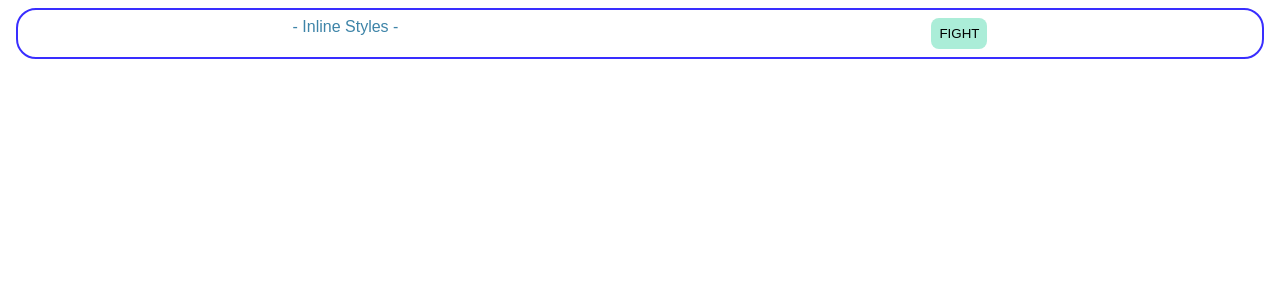
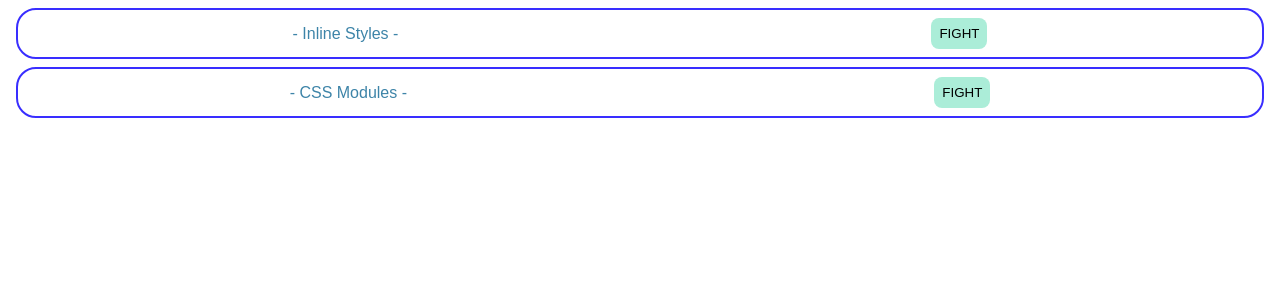
Before and after one commit to sika0115/React-stepup-style, a React (Create React App) app: page / in a window 1280 px wide. Shown: the top 300 px of the page. Built offline with nearby package versions, Linux system fonts and the light colour scheme.

Commit message:
CSSModuleを適用

```diff
--- a/src/App.js
+++ b/src/App.js
@@ -1,3 +1,4 @@
+import { CssModules } from "./components/CssModules";
 import { InlineStyle } from "./components/InlineStyle";
 import "./styles.css";
 
@@ -5,6 +6,7 @@
   return (
     <div className="App">
       <InlineStyle />
+      <CssModules />
     </div>
   );
 }
--- /dev/null
+++ b/src/components/CssModules.jsx
@@ -0,0 +1,9 @@
+import classes from "./CssModules.module.scss";
+export const CssModules = () => {
+  return (
+    <div className={classes.container}>
+      <p className={classes.title}>- CSS Modules -</p>
+      <button className={classes.button}>FIGHT</button>
+    </div>
+  );
+};
--- /dev/null
+++ b/src/components/CssModules.module.scss
@@ -0,0 +1,24 @@
+.container {
+  border: solid 2px #392eff;
+  border-radius: 20px;
+  padding: 8px;
+  margin: 8px;
+  display: flex;
+  justify-content: space-around;
+  align-items: center;
+}
+.title {
+  margin: 0;
+  color: #3d84a8;
+}
+.button{
+  background-color: #abedd8;
+  border: none;
+  padding: 8px;
+  border-radius:8px;
+  &:hover {
+    background-color: #46cdcf;
+    color: #fff;
+    cursor: pointer;
+  }
+}
--- a/src/components/InlineStyle.jsx
+++ b/src/components/InlineStyle.jsx
@@ -6,7 +6,7 @@
     margin: "8px",
     display: "flex",
     justifyContent: "space-around",
-    alignItem: "center"
+    alignItems: "center"
   };
   const titleStyle = {
     margin: 0,
```
Also changed, not shown: package.json (+11 -2 lines).
